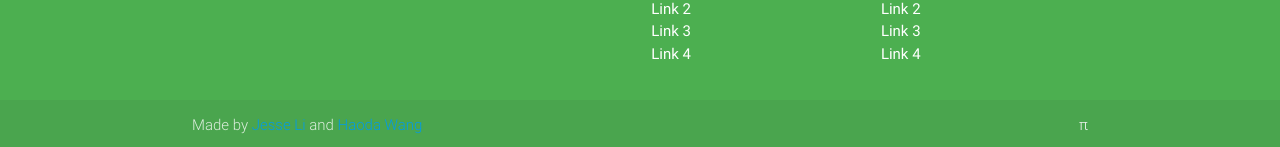
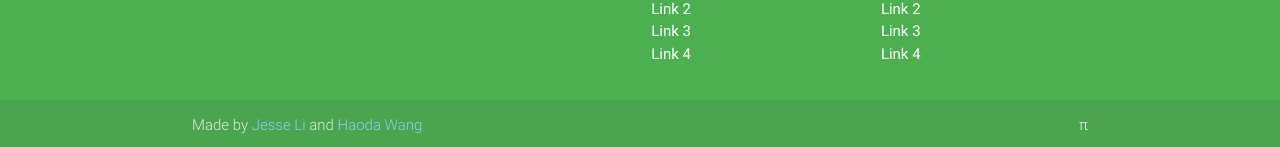
Before and after one commit to veggiedefender/bluehentreats, a Jekyll site: the page built from index.html, in a window 1280 px wide. Shown: the part 2205-2352 px from the top of the page. Built offline with Jekyll 4.4.1, drawn with Linux system fonts in a browser that asks for light colours; nearby versions of some CDN libraries.

Commit message:
changed colors

```diff
--- a/_includes/footer.html
+++ b/_includes/footer.html
@@ -28,7 +28,7 @@
   </div>
   <div class="footer-copyright">
     <div class="container">
-      Made by <a href="http://veggiedefender.github.io">Jesse Li</a> and <a href="http://h313.github.io">Haoda Wang</a>
+      Made by <a class="blue-text text-lighten-3" href="http://veggiedefender.github.io">Jesse Li</a> and <a class="blue-text text-lighten-3" href="http://h313.github.io">Haoda Wang</a>
       <a class="grey-text text-lighten-4 right" href="https://github.com/veggiedefender/bluehentreats">&pi;</a>
     </div>
   </div>
```
